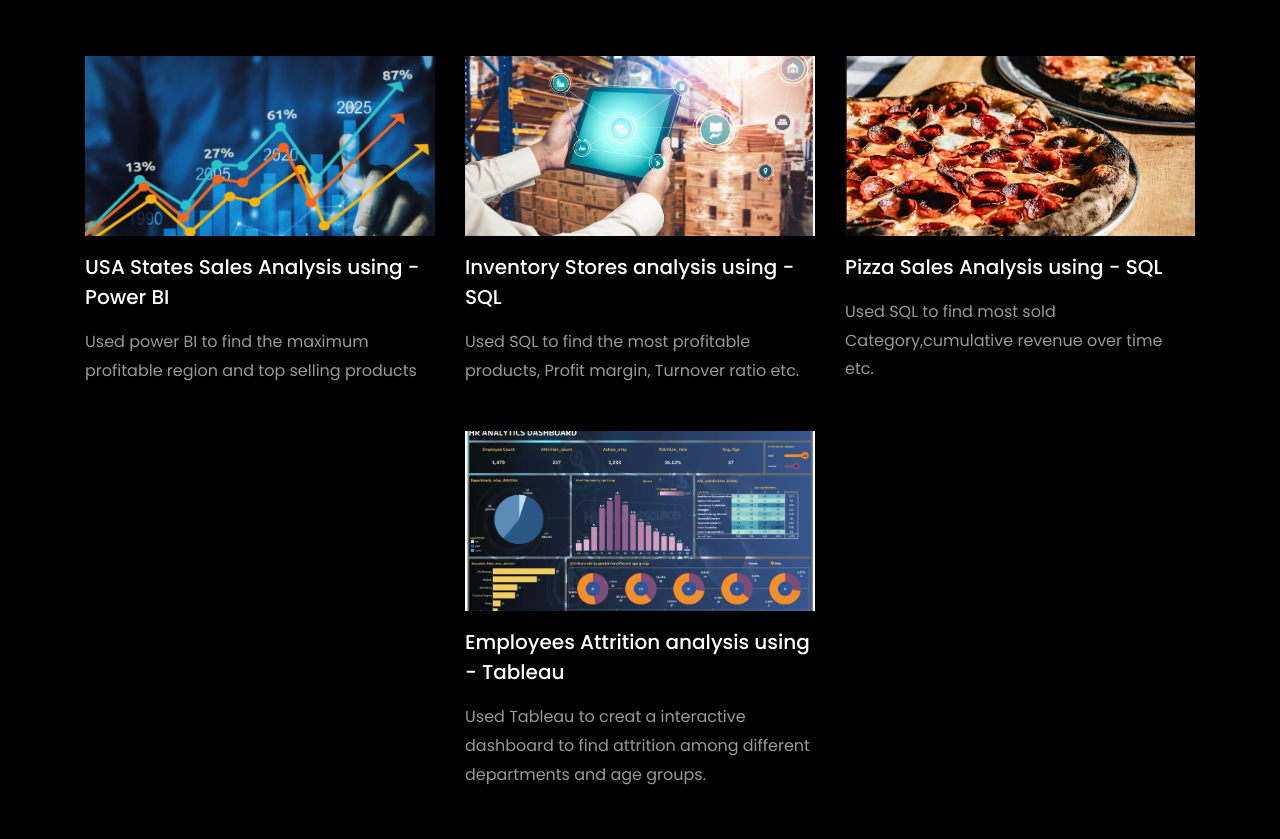
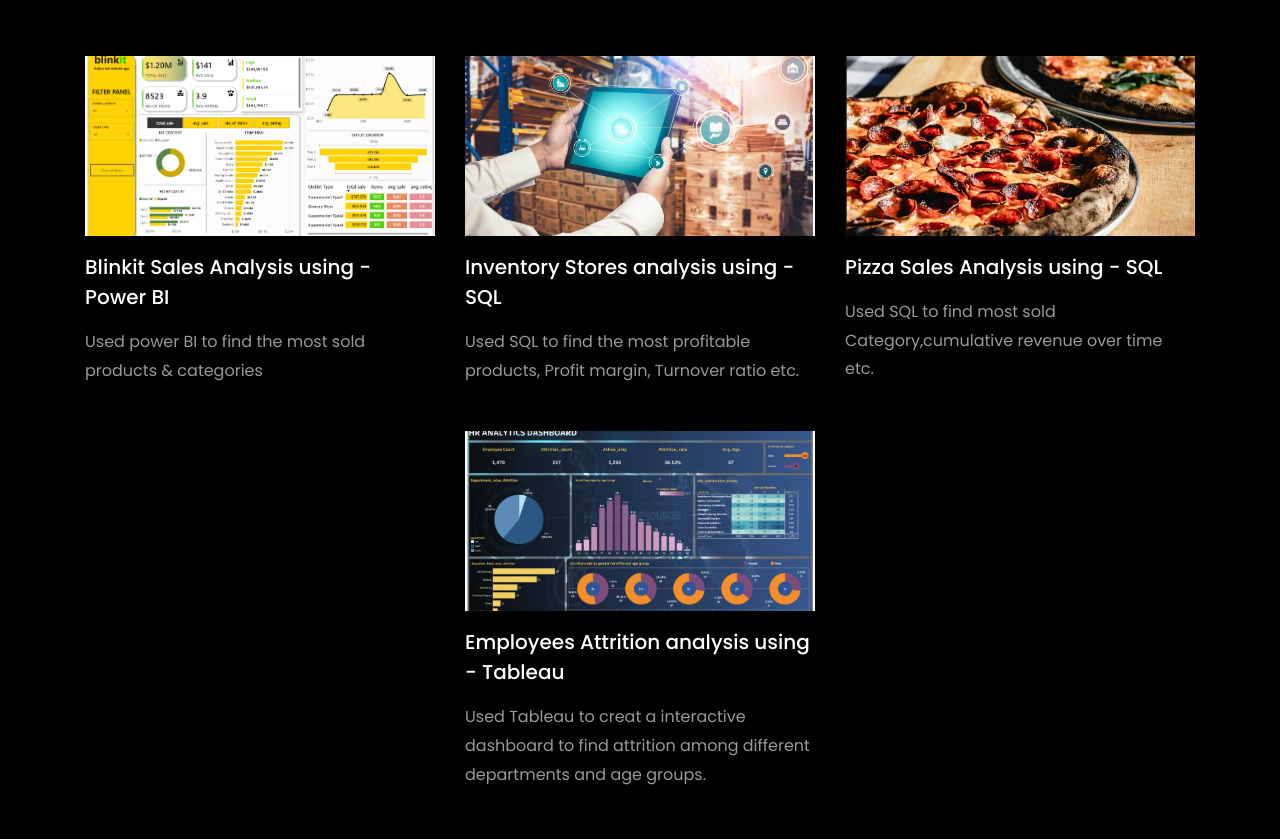
Before and after one commit to Villu88/Villu88.github.io, a plain HTML site: page index.html in a window 1280 px wide. Shown: the part 3985-4824 px from the top of the page. Drawn offline with Linux system fonts and the light colour scheme; files whose address does not match are found by name.

Commit message:
New project added
new blinkit project added

```diff
--- a/index.html
+++ b/index.html
@@ -449,12 +449,12 @@
 		<div class="row d-flex justify-content-center">
 			<div class="col-md-4 d-flex ftco-animate">
 				<div class="blog-entry justify-content-end">
-				<a href="https://github.com/Villu88/Sales_analysis-across-USA/blob/main/Sales_Dashboard.jpg" class="block-20 zoom-effect" style="background-image: url('images/proj_4.jpg');">
+				<a href="https://github.com/Villu88/Blinkit-Dashboard/blob/main/Blinkit.jpg" class="block-20 zoom-effect" style="background-image: url('images/Blinkit.jpg');">
 				</a>
 				<div class="text mt-3 float-right d-block">
 
-				  <h3 class="heading"><a href="https://github.com/Villu88/Sales_analysis-across-USA/blob/main/Sales_Dashboard.jpg"> USA States Sales Analysis using - Power BI</a></h3>
-				  <p>Used power BI to find the maximum profitable region and top selling products </p>
+				  <h3 class="heading"><a href="https://github.com/Villu88/Blinkit-Dashboard/blob/main/Blinkit.jpg"> Blinkit Sales Analysis using - Power BI</a></h3>
+				  <p>Used power BI to find the most sold products & categories </p>
 				</div>
 			  </div>
 			</div>
```
Also changed, not shown: images/Blinkit.jpg (added).
